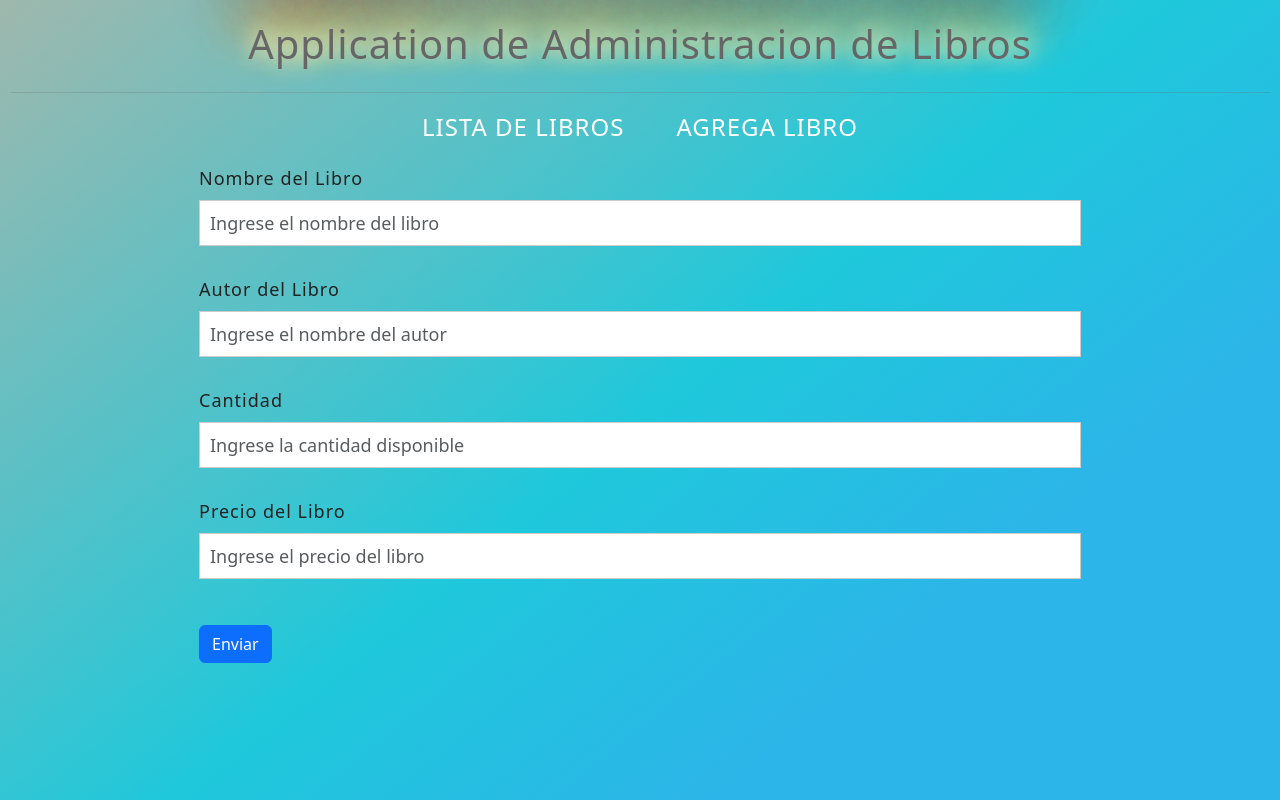
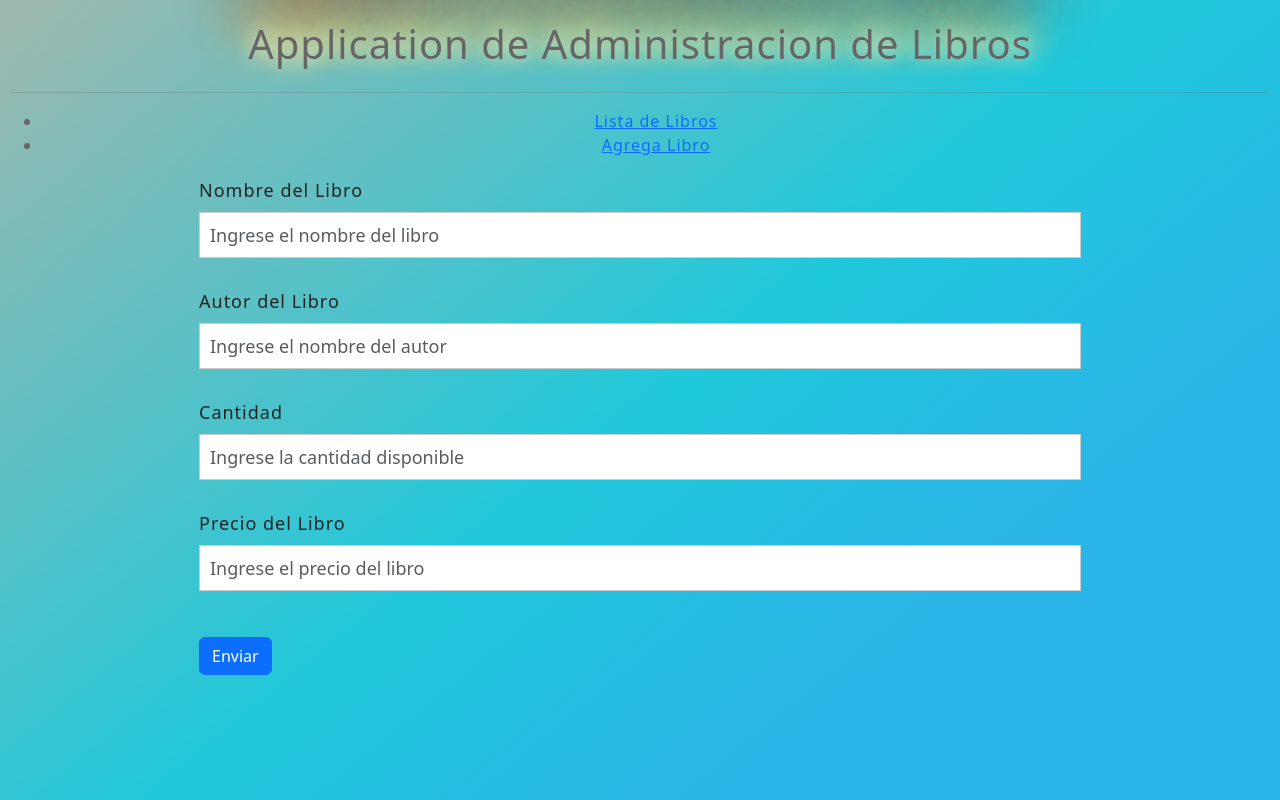
Before and after one commit to esplata/administracion-de-libros-app, a React (Create React App) app: page /add in a window 1280 px wide. Built offline with nearby package versions, Linux system fonts and the light colour scheme.

Commit message:
add: component header

```diff
--- a/src/componentes/Header.js
+++ b/src/componentes/Header.js
@@ -1,8 +1,33 @@
 import React from "react";
-import { NavLink } from "react-router-dom";
+import { Link, NavLink } from "react-router-dom";
 
 function Header() {
   return (
+    <header>
+      <h1>Application de Administracion de Libros</h1>
+      <hr />
+      <nav>
+        <ul>
+          <li>
+            <NavLink to="/lista" className="link" activeclassname="active">
+              Lista de Libros
+            </NavLink>
+          </li>
+          <li>
+            <NavLink to="/add" className="link" activeclassname="active">
+              Agrega Libro
+            </NavLink>
+          </li>
+        </ul>
+      </nav>
+      <div className="links"></div>
+    </header>
+  );
+}
+
+export default Header;
+
+/*
     <header>
       <h1>Application de Administracion de Libros</h1>
       <hr />
@@ -15,7 +40,5 @@ function Header() {
         </NavLink>
       </div>
     </header>
-  );
-}
 
-export default Header;
+*/
```
